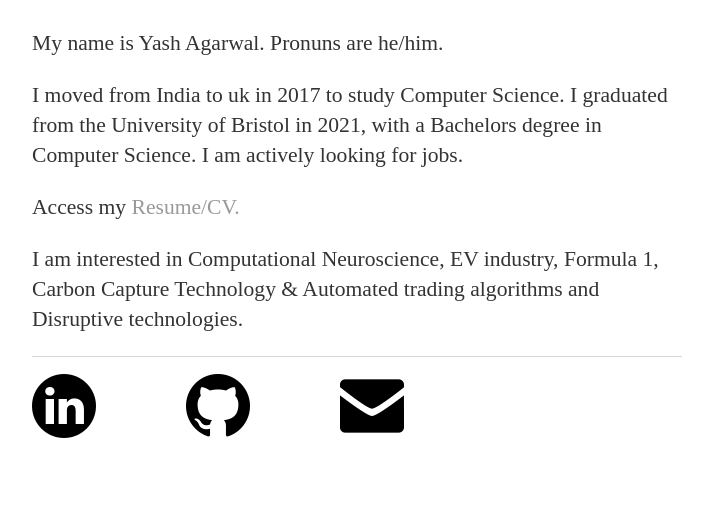
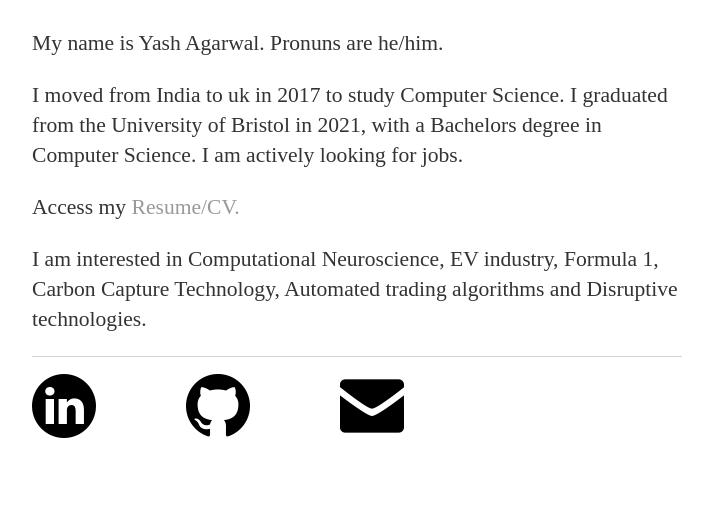
Before and after one commit to yash110698/yash110698.github.io, a Jekyll site: the page built from index.html, in a window 1280 px wide. Shown: the part 686-1214 px from the top of the page, without its empty margins (283-991 px from the left). Built offline with Jekyll 4.4.1, drawn with Linux system fonts in a browser that asks for light colours.

```diff
--- a/index.html
+++ b/index.html
@@ -21,6 +21,6 @@ title: About Yash
 <p> Access my <a href="/cv" target="_blank">Resume/CV.</a></p>
 <p>
   I am interested in Computational Neuroscience, EV industry,
-  Formula 1, Carbon Capture Technology
-  & Automated trading algorithms and Disruptive technologies.
+  Formula 1, Carbon Capture Technology,
+  Automated trading algorithms and Disruptive technologies.
 </p>
```
